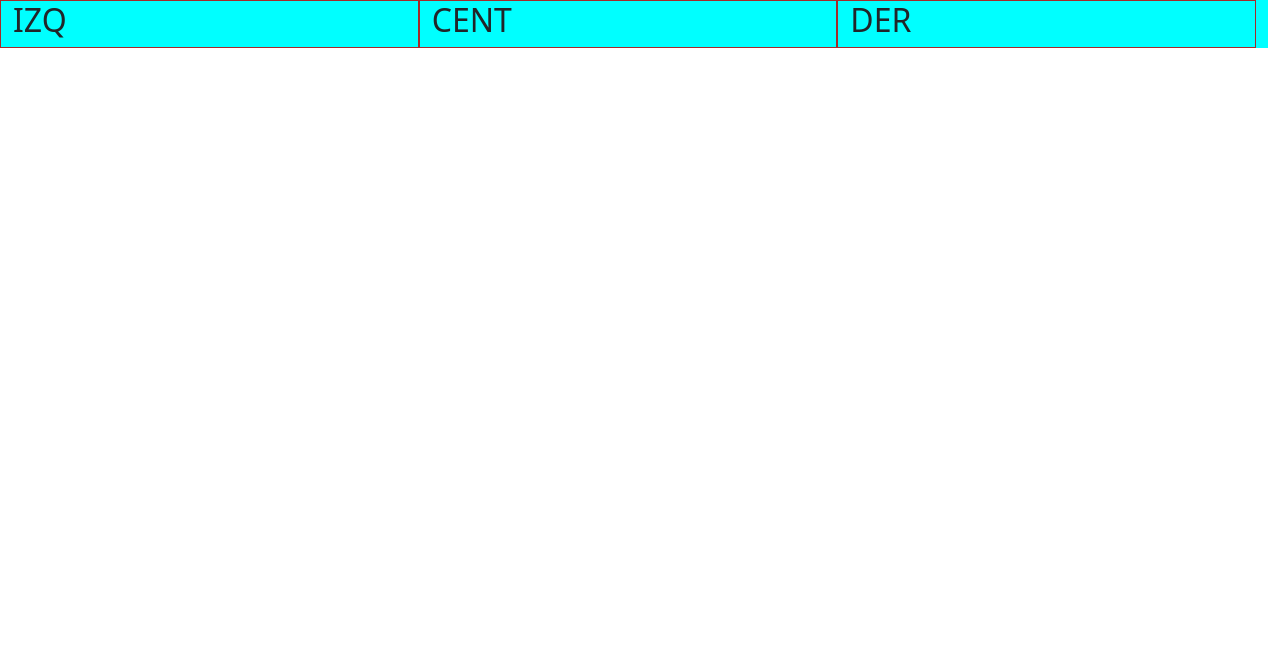
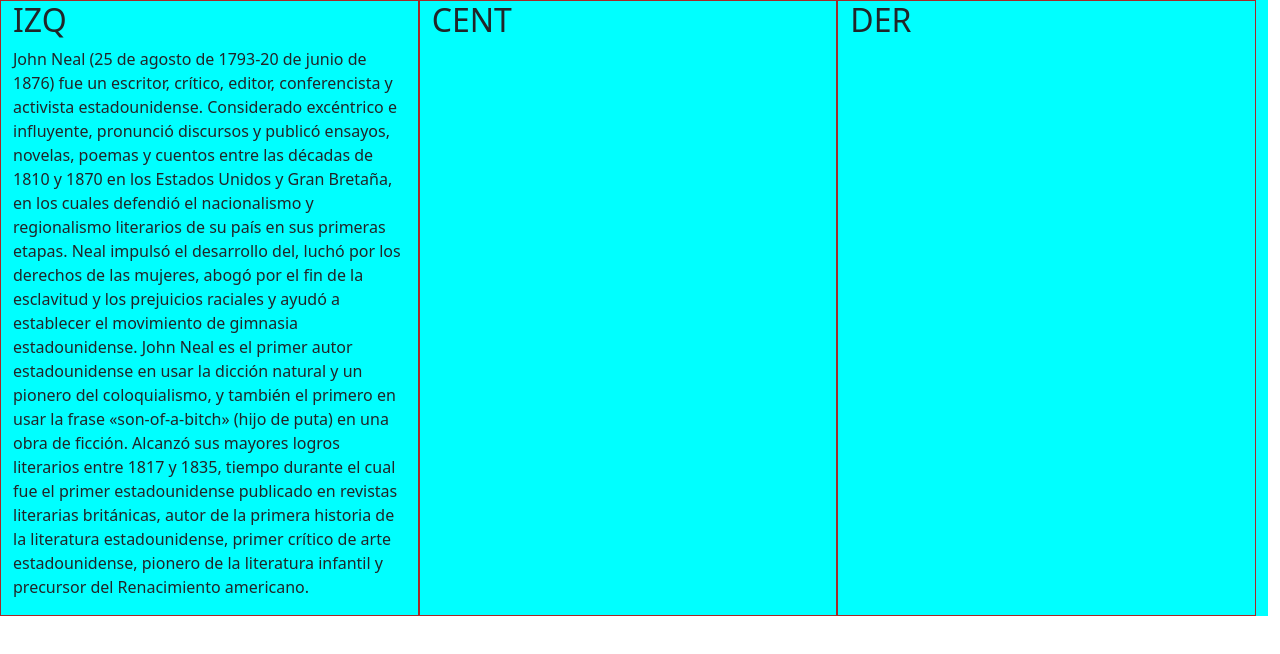
Before and after one commit to jortegadmr/Soltel-html-css, a plain HTML site: page BOOTSTRAP/bootstrapV1.html in a window 1280 px wide. Drawn offline with Linux system fonts and the light colour scheme.

Commit message:
[+] Añadido parrafo al ejercicio

```diff
--- a/BOOTSTRAP/bootstrapV1.html
+++ b/BOOTSTRAP/bootstrapV1.html
@@ -22,6 +22,18 @@
 
         <section class="col">
             <h2>IZQ</h2>
+            <p>John Neal (25 de agosto de 1793-20 de junio de 1876) fue un escritor, crítico, editor, conferencista y activista
+            estadounidense. Considerado excéntrico e influyente, pronunció discursos y publicó ensayos, novelas, poemas y cuentos
+            entre las décadas de 1810 y 1870 en los Estados Unidos y Gran Bretaña, en los cuales defendió el nacionalismo y
+            regionalismo literarios de su país en sus primeras etapas. Neal impulsó el desarrollo del, luchó por los derechos de las
+            mujeres, abogó por el fin de la esclavitud y los prejuicios raciales y ayudó a establecer el movimiento de gimnasia
+            estadounidense.
+
+            John Neal es el primer autor estadounidense en usar la dicción natural y un pionero del coloquialismo, y también el
+            primero en usar la frase «son-of-a-bitch» (hijo de puta) en una obra de ficción. Alcanzó sus mayores logros literarios
+            entre 1817 y 1835, tiempo durante el cual fue el primer estadounidense publicado en revistas literarias británicas,
+            autor de la primera historia de la literatura estadounidense, primer crítico de arte estadounidense, pionero de la
+            literatura infantil y precursor del Renacimiento americano.</p>
         </section>
 
         <section class="col">
```
